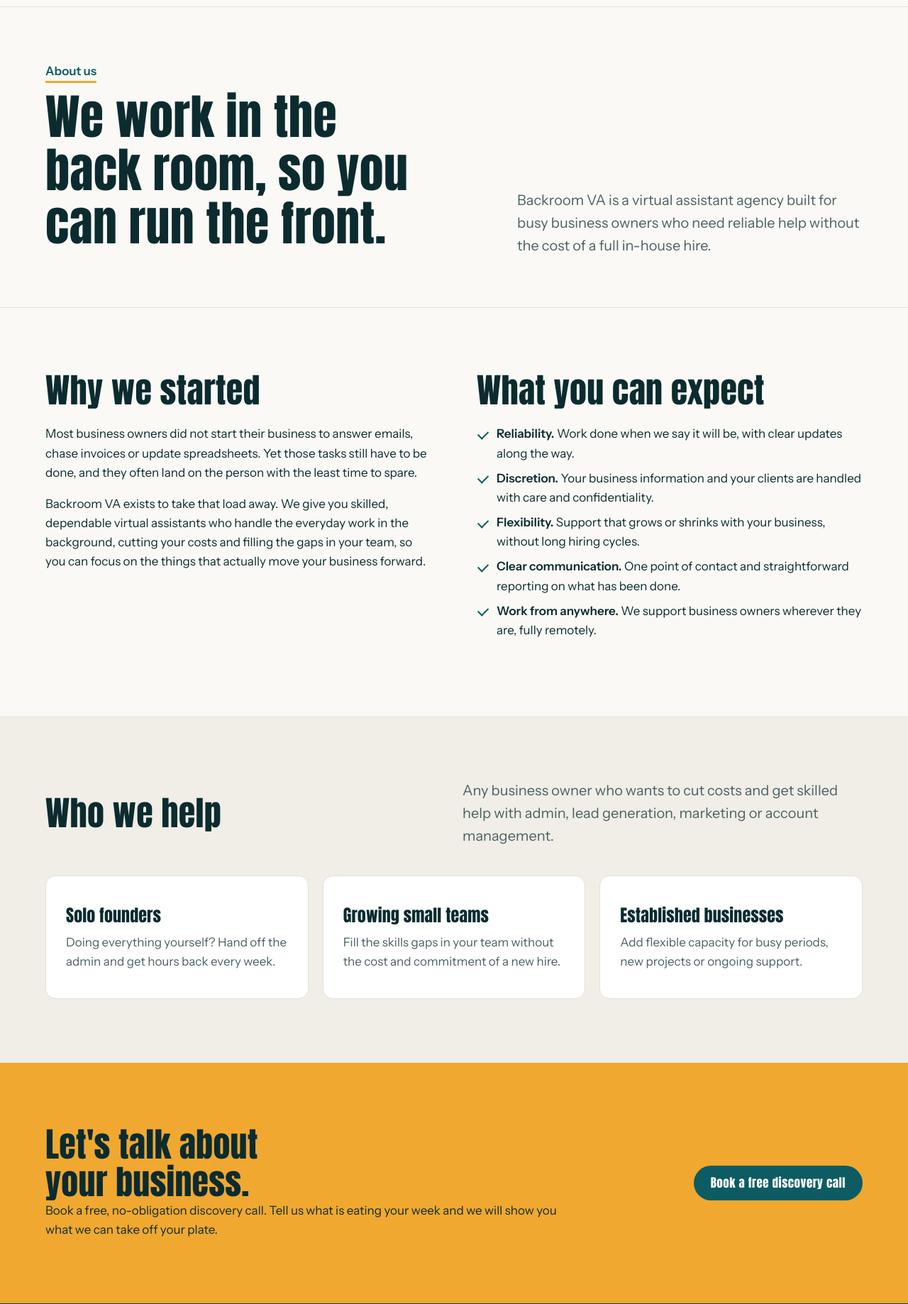
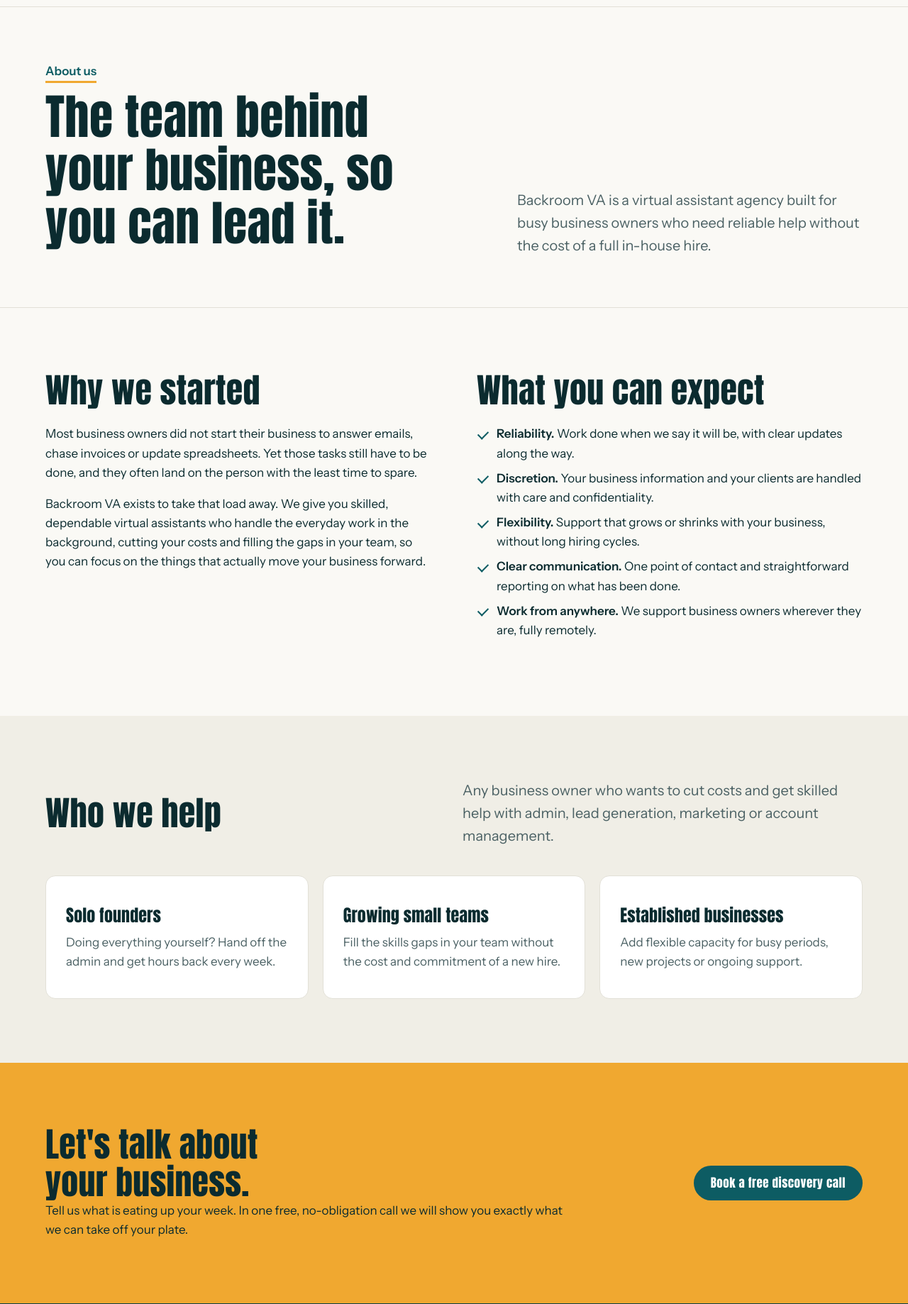
Before and after one commit to backroomva/Backroom-VA-WEBSITE, a plain HTML site: page about.html in a window 1280 px wide. Shown: the part 62-1900 px from the top of the page at 71% size. Drawn offline with Linux system fonts and the light colour scheme.

Commit message:
Sharpen home, CTA and about headlines
Co-Authored-By: Claude Opus 5.5 <noreply@anthropic.com>
Claude-Session: https://claude.ai/code/session_01ELMqD3Rn2hZh8xihuU1NTw

```diff
--- a/about.html
+++ b/about.html
@@ -32,7 +32,7 @@
 <main id="main">
 <section class="page-hero">
   <div class="wrap">
-    <div><p class="tag">About us</p><h1>We work in the back room, so you can run the front.</h1></div>
+    <div><p class="tag">About us</p><h1>The team behind your business, so you can lead it.</h1></div>
     <p class="lead">Backroom VA is a virtual assistant agency built for busy business owners who need reliable help without the cost of a full in-house hire.</p>
   </div>
 </section>
@@ -67,7 +67,7 @@
 </section>
 <section class="band hot cta">
   <div class="wrap">
-    <div><h2>Let's talk about your business.</h2><p style="margin:0;color:var(--ink)">Book a free, no-obligation discovery call. Tell us what is eating your week and we will show you what we can take off your plate.</p></div>
+    <div><h2>Let's talk about your business.</h2><p style="margin:0;color:var(--ink)">Tell us what is eating up your week. In one free, no-obligation call we will show you exactly what we can take off your plate.</p></div>
     <a class="btn btn-dark" href="enquire.html">Book a free discovery call</a>
   </div>
 </section>
```
Also changed, not shown: index.html (+2 -2 lines).
